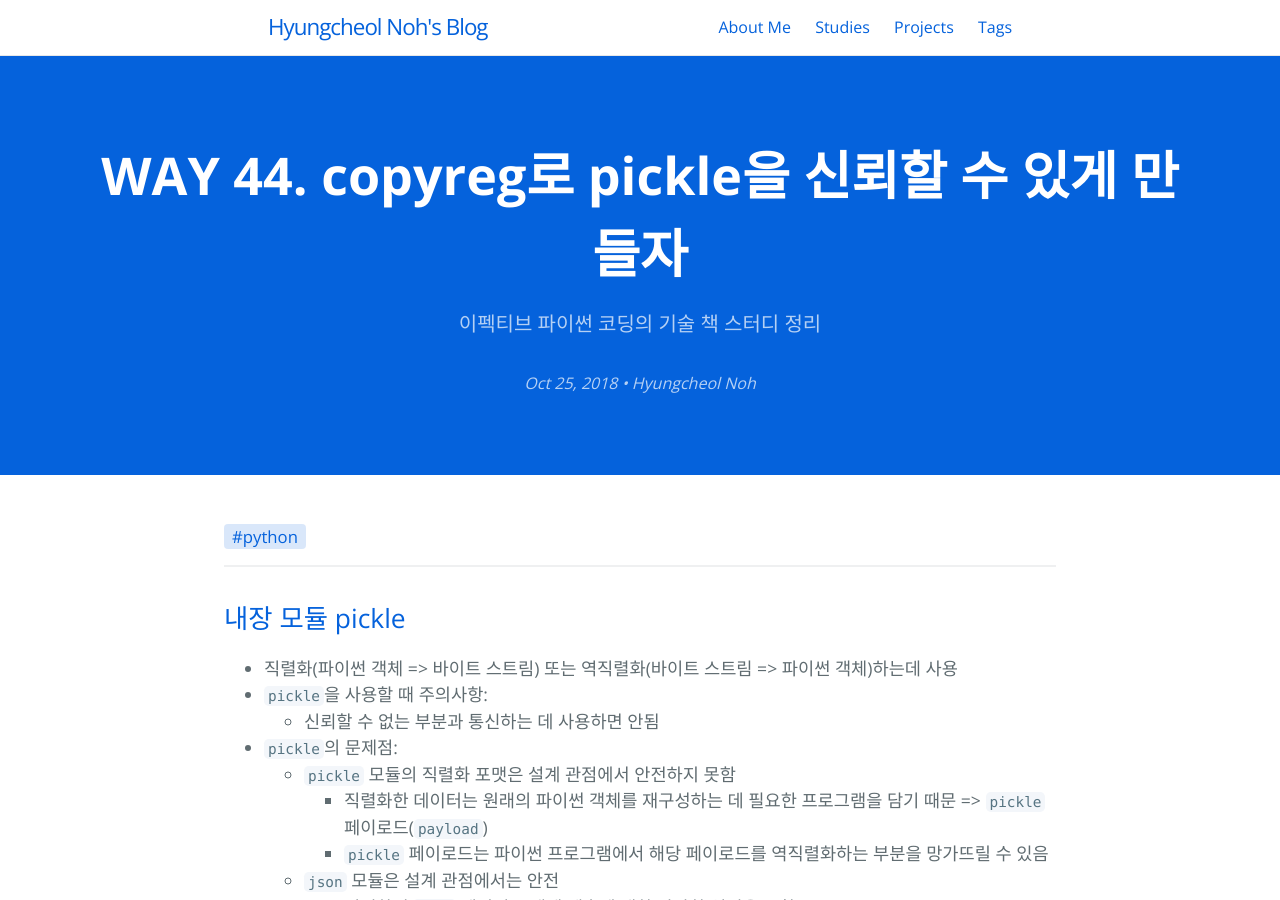
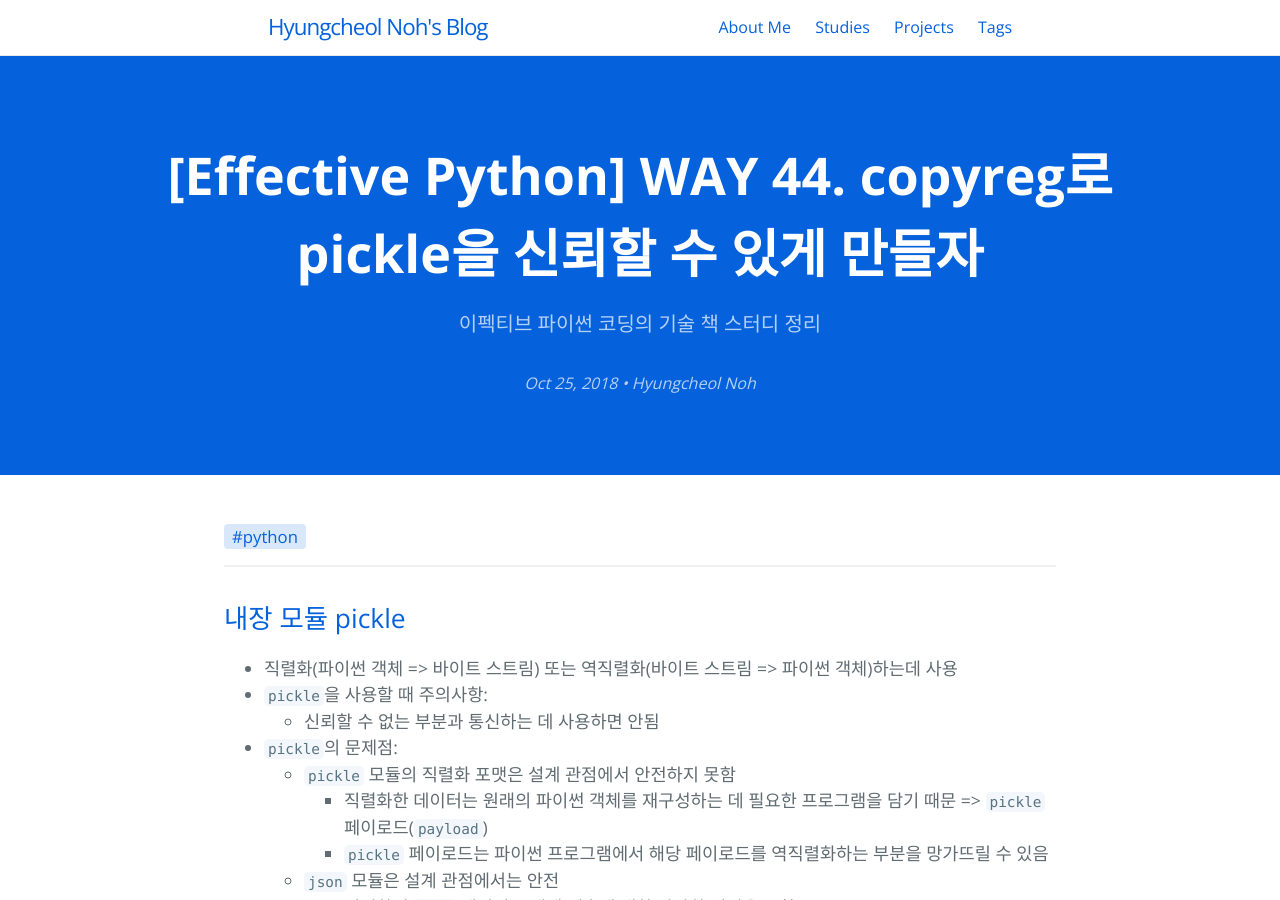
Before and after one commit to hcnoh/hcnoh.github.io, a Jekyll site: the page built from _posts/2018-10-25-effective-python-way44.md, in a window 1280 px wide and 900 px high. Built offline with Jekyll 4.4.1, drawn with Linux system fonts in a browser that asks for light colours; comment, search, counter and statistics services are not loaded; some of the changed lines change nothing that is shown.

Commit message:
Update 2018-10-25-effective-python-way44.md

```diff
--- a/_posts/2018-10-25-effective-python-way44.md
+++ b/_posts/2018-10-25-effective-python-way44.md
@@ -1,10 +1,10 @@
 ---
 layout: post
-title: "WAY 44. copyreg로 pickle을 신뢰할 수 있게 만들자"
+title: "[Effective Python] WAY 44. copyreg로 pickle을 신뢰할 수 있게 만들자"
 date: 2018-10-25 10:56:25
 tagline: "이펙티브 파이썬 코딩의 기술 책 스터디 정리"
 categories:
-- 이펙티브 파이썬 스터디
+- Effective Python
 tags:
 - python
 image: /thumbnail-mobile.png
```
